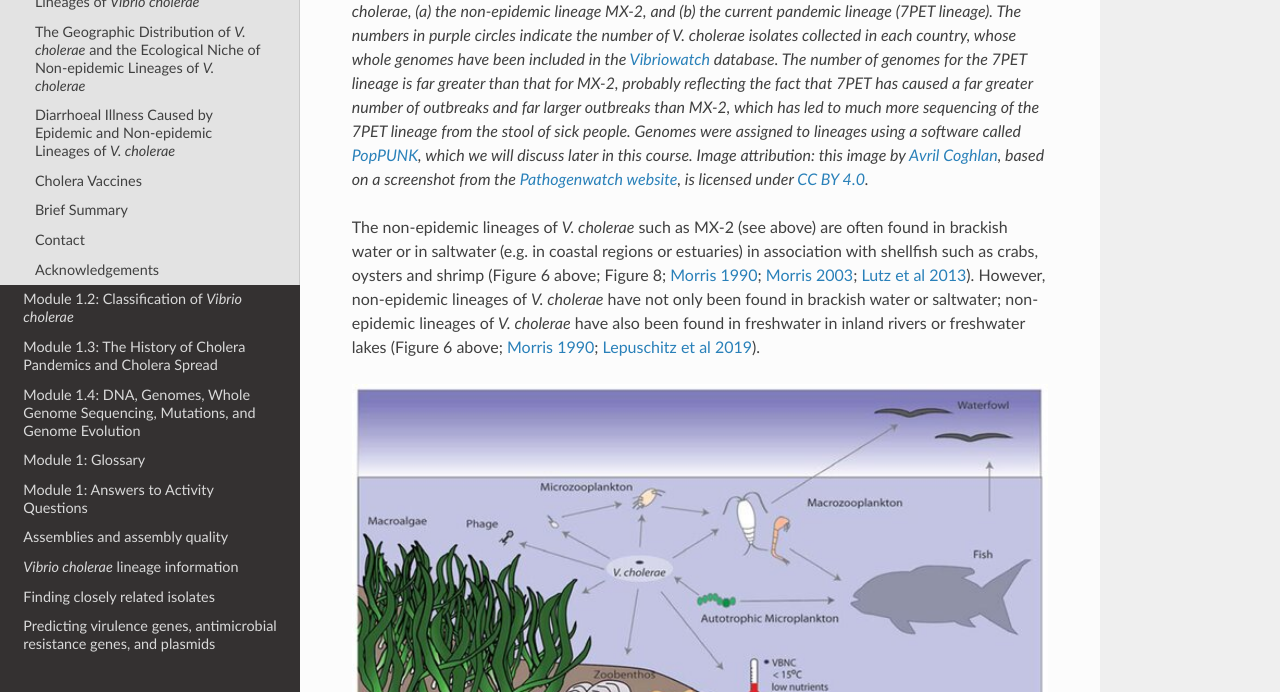
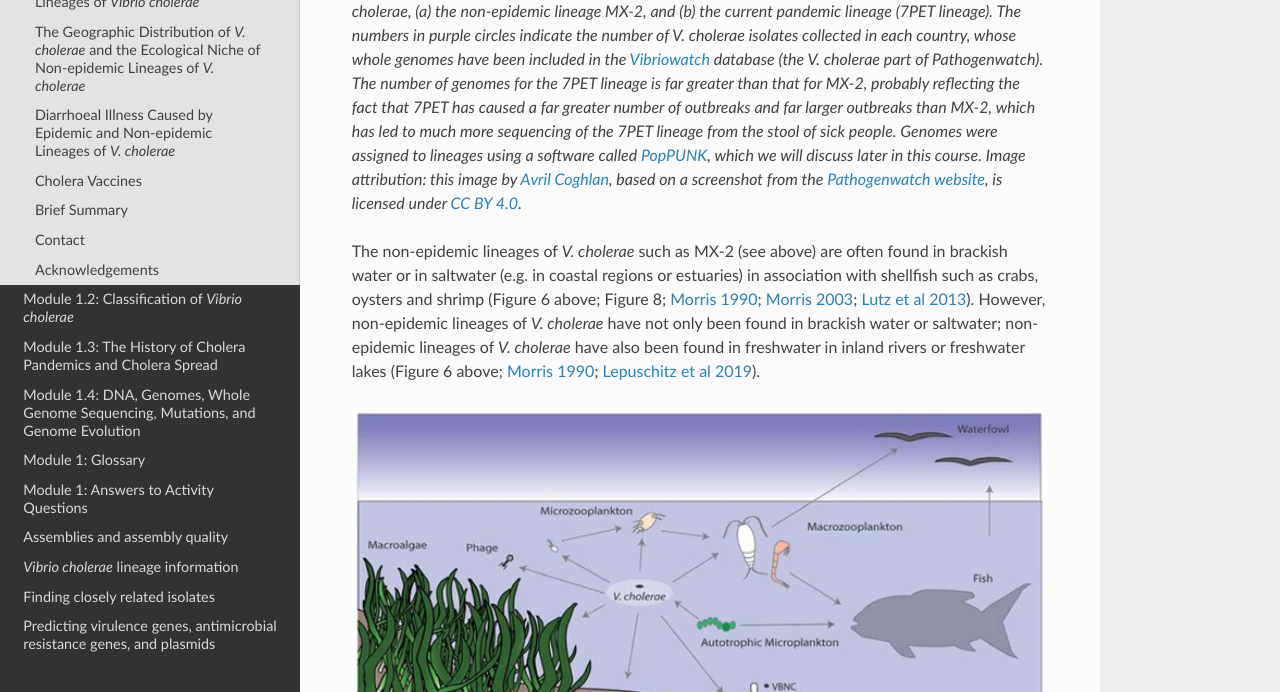
Before and after one commit to avrilcoghlan/cholerabook, a Sphinx documentation site: the page built from docs/source/vibriogenomes.rst, in a window 1280 px wide and 900 px high, scrolled down 7427 px, cut to the strip 208-900 px from the top of the window. Built offline with Sphinx 7.4.7 and the Read the Docs theme 2.0.0, drawn with Linux system fonts in a browser that asks for light colours.

Commit message:
Update vibriogenomes.rst

```diff
--- a/docs/source/vibriogenomes.rst
+++ b/docs/source/vibriogenomes.rst
@@ -246,7 +246,9 @@
 .. figure:: LineageDistributions.png
   :width: 1050
 
-  Figure 7. The global distribution of the bacterium *V. cholerae*, for two of the many different lineages of *V. cholerae*, (a) the non-epidemic lineage MX-2, and (b) the current pandemic lineage (7PET lineage). The numbers in purple circles indicate the number of *V. cholerae* isolates collected in each country, whose whole genomes have been included in the `Vibriowatch`_ database. The number of genomes for the 7PET lineage is far greater than that for MX-2, probably reflecting the fact that 7PET has caused a far greater number of outbreaks and far larger outbreaks than MX-2, which has led to much more sequencing of the 7PET lineage from the stool of sick people. Genomes were assigned to lineages using a software called `PopPUNK`_, which we will discuss later in this course. Image attribution: this image by `Avril Coghlan`_, based on a screenshot from the `Pathogenwatch website`_, is licensed under `CC BY 4.0`_.
+  Figure 7. The global distribution of the bacterium *V. cholerae*, for two of the many different lineages of *V. cholerae*, (a) the non-epidemic lineage MX-2, and (b) the current pandemic lineage (7PET lineage). The numbers in purple circles indicate the number of *V. cholerae* isolates collected in each country, whose whole genomes have been included in the `Vibriowatch`_ database (the *V. cholerae* part of Pathogenwatch). The number of genomes for the 7PET lineage is far greater than that for MX-2, probably reflecting the fact that 7PET has caused a far greater number of outbreaks and far larger outbreaks than MX-2, which has led to much more sequencing of the 7PET lineage from the stool of sick people. Genomes were assigned to lineages using a software called `PopPUNK`_, which we will discuss later in this course. Image attribution: this image by `Avril Coghlan`_, based on a screenshot from the `Pathogenwatch website`_, is licensed under `CC BY 4.0`_.
+
+.. _Pathogenwatch: https://pathogen.watch/
 
 .. _Pathogenwatch website: https://pathogen.watch/
 
```
